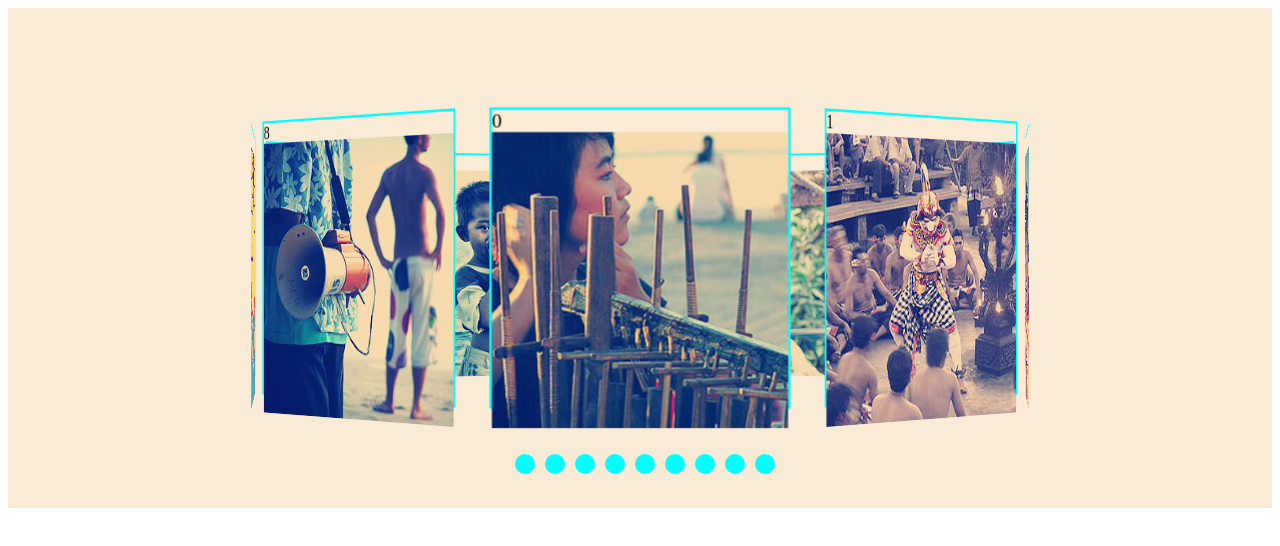
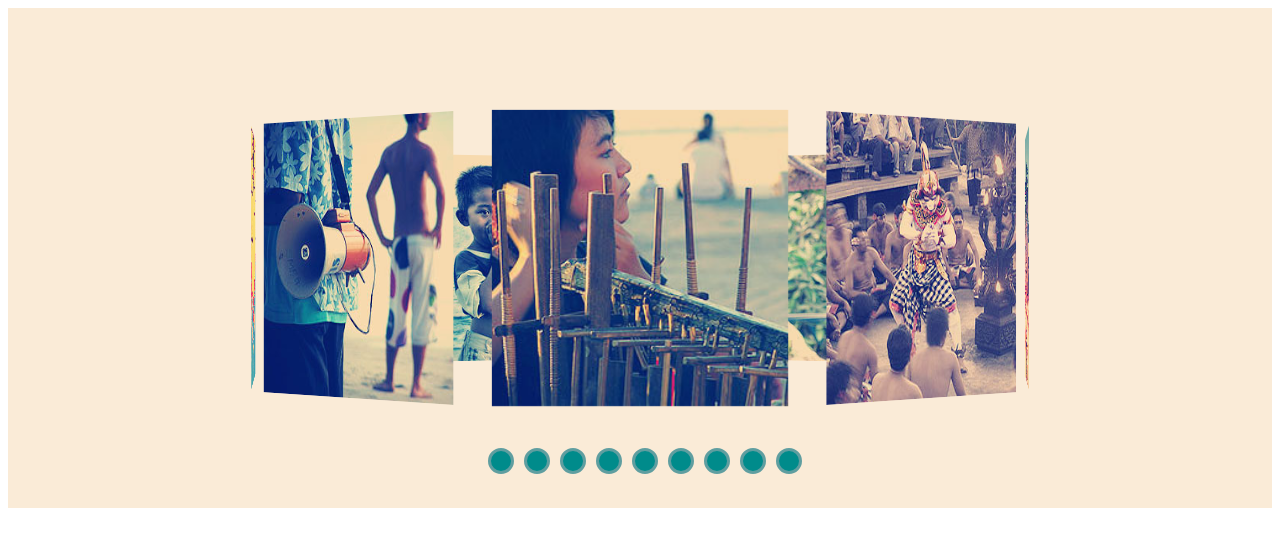
Before and after one commit to fhyoga/3D-carousel, a website: page src/index.html in a window 1280 px wide. Drawn offline with Linux system fonts and the light colour scheme.

Commit message:
add controller

```diff
--- a/src/css/index.css
+++ b/src/css/index.css
@@ -20,7 +20,6 @@
     bottom: 0;
     width: 240px;
     height: 240px;
-    border: 2px solid cyan;
 }
 .nav{
     position: absolute;
@@ -32,7 +31,11 @@
     display: inline-block;
     width: 20px;
     height: 20px;
-    background-color: aqua;
+    background-color: darkcyan;
+    border: 3px solid cadetblue;
     margin-left: 10px;
     border-radius: 50%;
 }
+.checked{
+    background-color: antiquewhite;
+}
--- a/src/index.html
+++ b/src/index.html
@@ -5,22 +5,21 @@
     <meta http-equiv="X-UA-Compatible" content="ie=edge">
     <meta name="viewport"
           content="width=device-width, user-scalable=no, initial-scale=1.0,  minimum-scale=1.0">
-    <link rel="shortcut  icon" type="image/x-icon" href="favicon.ico"/>
     <link rel="stylesheet" href="css/index.css">
     <title>3D-carousel</title>
 </head>
 <body>
 <section class="stage">
     <div class="wrap">
-        <figure id="figure1" class="figure" tabindex="1">0<img src="img/1.jpg"></figure>
-        <figure id="figure2" class="figure" tabindex="2">1<img src="img/2.jpg"></figure>
-        <figure id="figure3" class="figure" tabindex="3">2<img src="img/3.jpg"></figure>
-        <figure id="figure4" class="figure" tabindex="4">3<img src="img/4.jpg"></figure>
-        <figure id="figure5" class="figure" tabindex="5">4<img src="img/5.jpg"></figure>
-        <figure id="figure6" class="figure" tabindex="6">5<img src="img/6.jpg"></figure>
-        <figure id="figure7" class="figure" tabindex="7">6<img src="img/7.jpg"></figure>
-        <figure id="figure8" class="figure" tabindex="8">7<img src="img/8.jpg"></figure>
-        <figure id="figure9" class="figure" tabindex="9">8<img src="img/9.jpg"></figure>
+        <figure id="figure1" class="figure" tabindex="1"><img src="img/1.jpg"></figure>
+        <figure id="figure2" class="figure" tabindex="2"><img src="img/2.jpg"></figure>
+        <figure id="figure3" class="figure" tabindex="3"><img src="img/3.jpg"></figure>
+        <figure id="figure4" class="figure" tabindex="4"><img src="img/4.jpg"></figure>
+        <figure id="figure5" class="figure" tabindex="5"><img src="img/5.jpg"></figure>
+        <figure id="figure6" class="figure" tabindex="6"><img src="img/6.jpg"></figure>
+        <figure id="figure7" class="figure" tabindex="7"><img src="img/7.jpg"></figure>
+        <figure id="figure8" class="figure" tabindex="8"><img src="img/8.jpg"></figure>
+        <figure id="figure9" class="figure" tabindex="9"><img src="img/9.jpg"></figure>
     </div>
     <div class="nav">
         <span class="controller"></span><span class="controller"></span><span class="controller"></span><span
--- a/src/js/main.js
+++ b/src/js/main.js
@@ -3,16 +3,16 @@
         wrapNode = document.getElementsByClassName('wrap')[0],
         controllerNode = document.getElementsByClassName('controller'),
         count = op.count,
-        median = Math.floor((count + 1) / 2),
+        median = Math.floor((count + 1) / 2)-1,
         angle = 360 / count,
         distance = op.width / 2 / Math.tan(angle / 2 / 180 * Math.PI) + 50,
         centerNum = 0,
         transformAngle=0;
         prefixs = ["Moz", "O", "Ms", "Webkit", ""];
-
     function init() {
         for (var i = 0, j = figureNode.length; i < j; i++) {
             figureNode[i].tabIndex = i;
+            controllerNode[i].tabIndex=i;
             (function () {
                 prefixs.forEach(function (value) {
                     figureNode[i].style[value + 'transform'] = 'rotateY(' + angle * i + 'deg) translateZ(' + distance + 'px)';
@@ -22,6 +22,12 @@
             figureNode[i].addEventListener('click', function () {
                 render(centerNum, this.tabIndex);
                 centerNum=this.tabIndex;
+                controlerCheck()
+            });
+            controllerNode[i].addEventListener('click',function () {
+                render(centerNum,this.tabIndex);
+                centerNum=this.tabIndex;
+                controlerCheck()
             })
         }
     }
@@ -37,31 +43,29 @@
         if (center <= median) {
             if (tabIndex >= center && tabIndex - center <= median) {
                 addTransformPrefix(wrapNode, (tabIndex - center) * angle * -1+transformAngle)
-                console.log('1',center,tabIndex,median)
             } else if (tabIndex > center) {
                 addTransformPrefix(wrapNode, (count + center - tabIndex) * angle+transformAngle)
-                console.log('2',center,tabIndex,median)
 
             } else {
                 addTransformPrefix(wrapNode, (center - tabIndex) * angle+transformAngle)
-                console.log('3',center,tabIndex,median)
-
             }
         } else {
             if (tabIndex >= center) {
-                addTransformPrefix(wrapNode, (tabIndex - center) * angle+transformAngle)
-                console.log('4',center,tabIndex,median)
+                addTransformPrefix(wrapNode, (tabIndex - center) * angle*-1+transformAngle)
 
             } else if (tabIndex < center && center - tabIndex > median) {
                 addTransformPrefix(wrapNode, (count + tabIndex - center) * angle * -1+transformAngle)
-                console.log('5',center,tabIndex,median)
 
             } else {
                 addTransformPrefix(wrapNode, (center - tabIndex) * angle+transformAngle)
-                console.log('6',center,tabIndex,median)
-
             }
         }
+    }
+    function controlerCheck() {
+        for (var i=0,j=controllerNode.length;i<j;i++){
+            controllerNode[i].className="controller"
+        }
+        controllerNode[centerNum].className='controller checked'
     }
     init();
 
```
